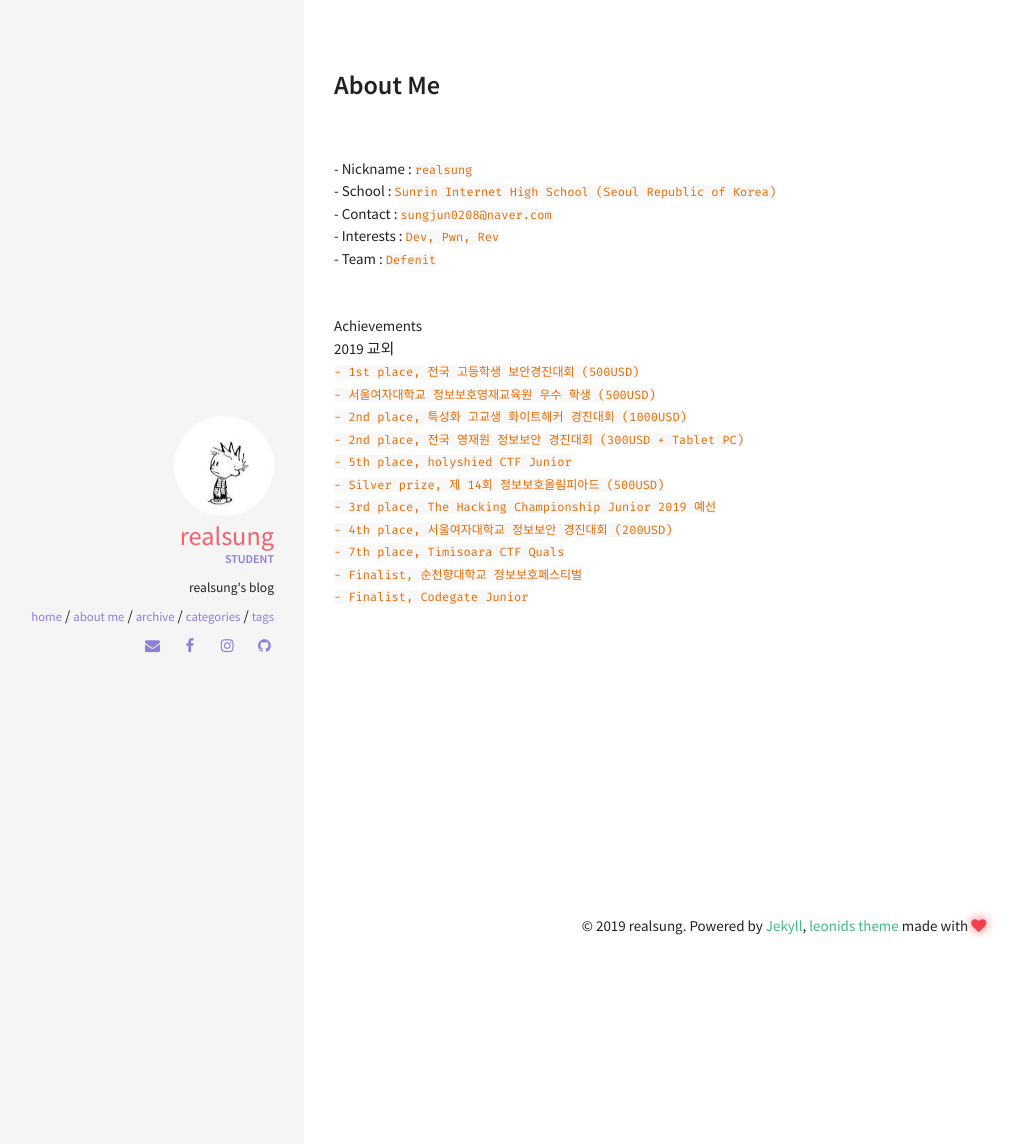
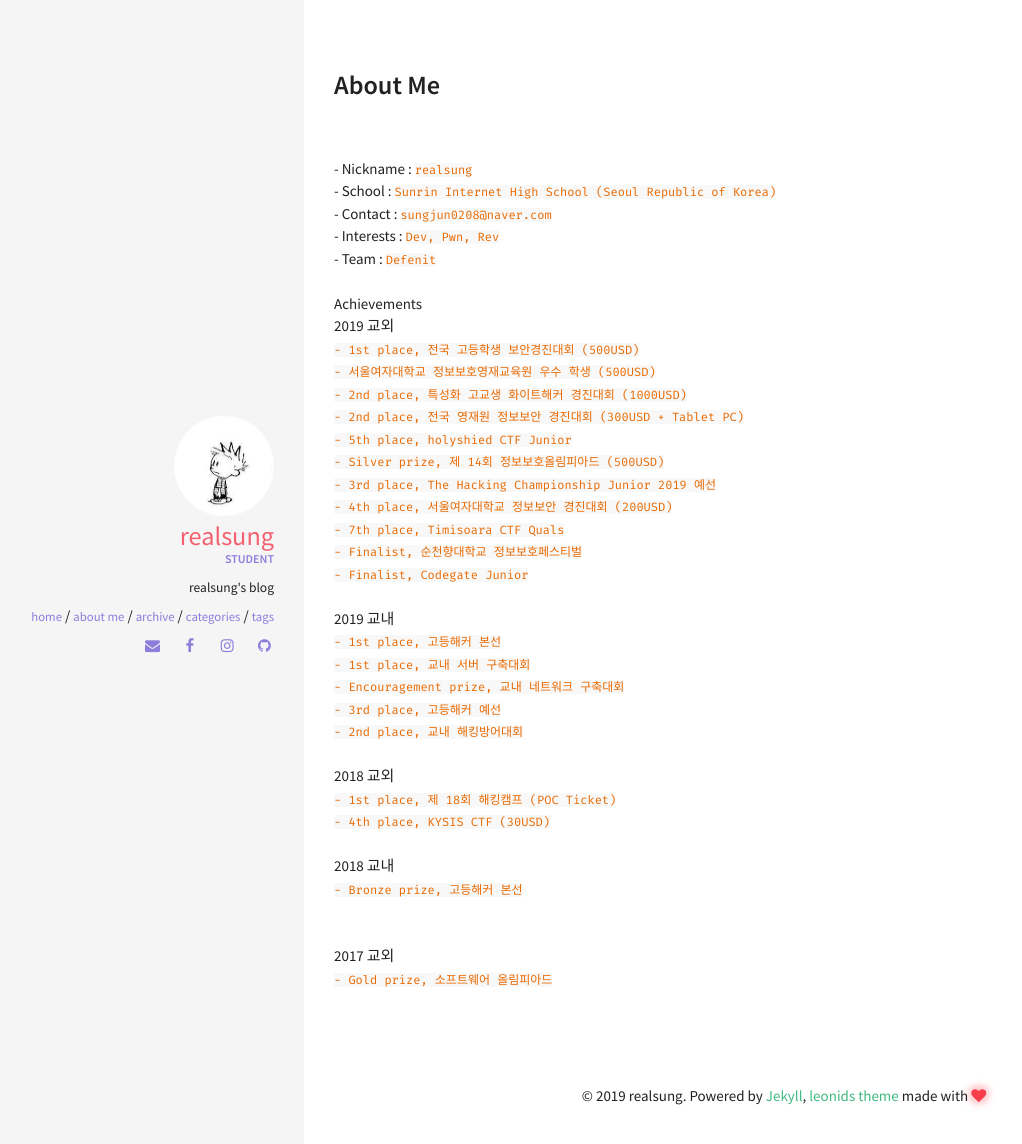
Before and after one commit to realsung/realsung.github.io_backup2, a Jekyll site: the page built from about.html, in a window 1280 px wide. Shown: the top 1144 px of the page, without its empty margins (16-1038 px from the left). Built offline with Jekyll 4.4.1, drawn with Linux system fonts in a browser that asks for light colours.

Commit message:
update about

```diff
--- a/_layouts/about.html
+++ b/_layouts/about.html
@@ -8,7 +8,6 @@ layout: page
 	- Contact : <code>sungjun0208@naver.com</code><br />
 	- Interests : <code>Dev, Pwn, Rev</code><br />
 	- Team : <code>Defenit</code><br />
-	<br />
 	<br />
 	Achievements
 	<br />
@@ -36,4 +35,34 @@ layout: page
 	<br />
 	<code>- Finalist, Codegate Junior </code>
 	<br />
+	<br />
+	2019 교내
+	<br />
+	<code>- 1st place, 고등해커 본선</code>
+	<br />
+	<code>- 1st place, 교내 서버 구축대회</code>
+	<br />
+	<code>- Encouragement prize, 교내 네트워크 구축대회</code>
+	<br />
+	<code>- 3rd place, 고등해커 예선</code>
+	<br />
+	<code>- 2nd place, 교내 해킹방어대회</code>
+	<br />
+	<br />
+	2018 교외
+	<br />
+	<code>- 1st place, 제 18회 해킹캠프 (POC Ticket)</code>
+	<br />
+	<code>- 4th place, KYSIS CTF (30USD)</code>
+	<br />
+	<br />
+	2018 교내
+	<br />
+	<code>- Bronze prize, 고등해커 본선</code>
+	<br />
+	<br />
+	<br />
+	2017 교외
+	<br />
+	<code>- Gold prize, 소프트웨어 올림피아드 </code>
 </div>
```
